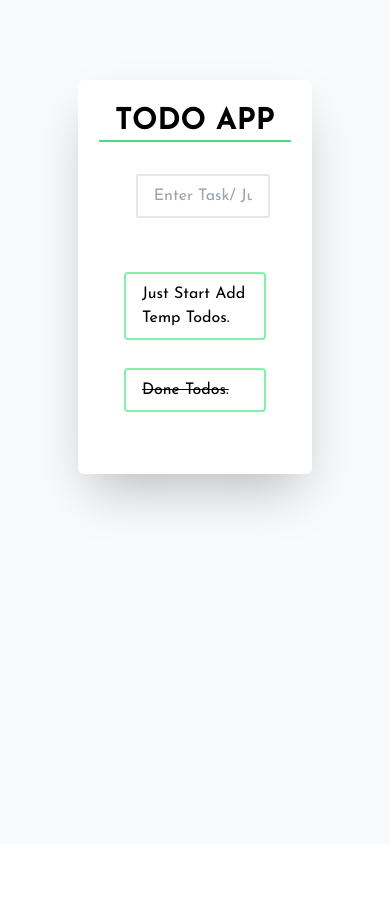
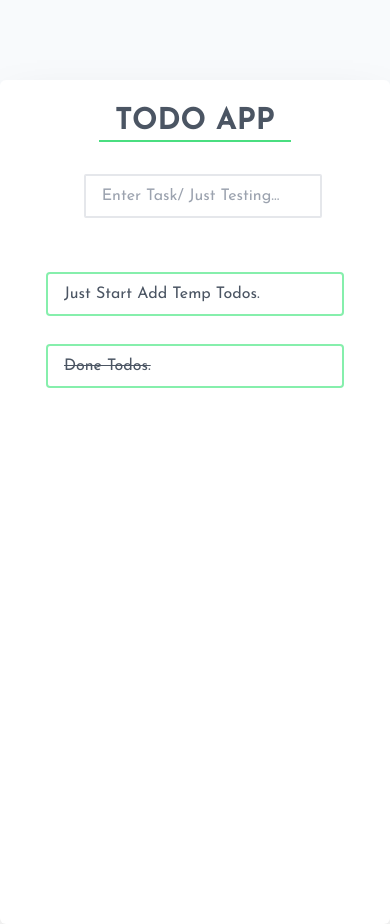
Before and after one commit to vishal035/todo, a React (Create React App) app: page / in a window 390 px wide. Before the commit the page ends 844 px from the top, so only its background shows below. Built offline with nearby package versions, Linux system fonts and the light colour scheme; the HTML template or start-up script is replaced by a standard one; what bson would draw is missing.

Commit message:
Making Smal Screen Responsive

```diff
--- a/package.json
+++ b/package.json
@@ -4,6 +4,7 @@
   "private": true,
   "dependencies": {
     "@heroicons/react": "^1.0.6",
+    "@tanem/react-nprogress": "^5.0.11",
     "@testing-library/jest-dom": "^5.16.5",
     "@testing-library/react": "^13.3.0",
     "@testing-library/user-event": "^13.5.0",
--- a/src/App.tsx
+++ b/src/App.tsx
@@ -48,9 +48,9 @@ function App() {
 
   return (
     <div className="conatiner w-screen h-screen bg-primary-white font-sans box-border">
-      <section className="relative w-[60%] h-fit py-6 px-4 rounded-md shadow-2xl bg-white mx-auto top-20">
+      <section className="relative w-screen h-screen md:w-[80%] md:h-fit max-w-screen-sm  py-6 px-4 rounded-md shadow-2xl bg-white mx-auto top-20">
         <header className="w-fit mx-auto">
-          <h1 className="text-3xl px-4 flex flex-row items-start text-black border-b-2 border-green-400 font-bold uppercase ">
+          <h1 className="text-3xl px-4 flex flex-row items-start text-gray-600 border-b-2 border-green-400 font-bold uppercase ">
             Todo App
           </h1>
         </header>
--- a/src/components/TodoList/ListItems.tsx
+++ b/src/components/TodoList/ListItems.tsx
@@ -11,7 +11,7 @@ const ListItems = ({ todo, onTodoClick }: IPropsType) => {
     <li
       data-key={todo.id}
       data-marked-done={todo.done}
-      className={` box-border px-4 py-2 my-4 w-full rounded-sm ring-2 ring-white ring-opacity-60 ring-offset-2 ring-offset-green-300${
+      className={`text-gray-600 box-border px-4 py-2 my-4 w-full rounded-sm ring-2 ring-white ring-opacity-60 ring-offset-2 ring-offset-green-300${
         todo.done.toLowerCase() === 'true'
           ? ' line-through line-through-green-300'
           : ''
--- a/src/components/TodoList/TodoList.tsx
+++ b/src/components/TodoList/TodoList.tsx
@@ -1,5 +1,3 @@
-// import { ObjectID } from 'bson';
-import { useState } from 'react';
 import { ITodo } from '../../../Types/Interface';
 import ListItems from './ListItems';
 
```
Also changed, not shown: 1 other file (tests, documents, lock files or other folders).
